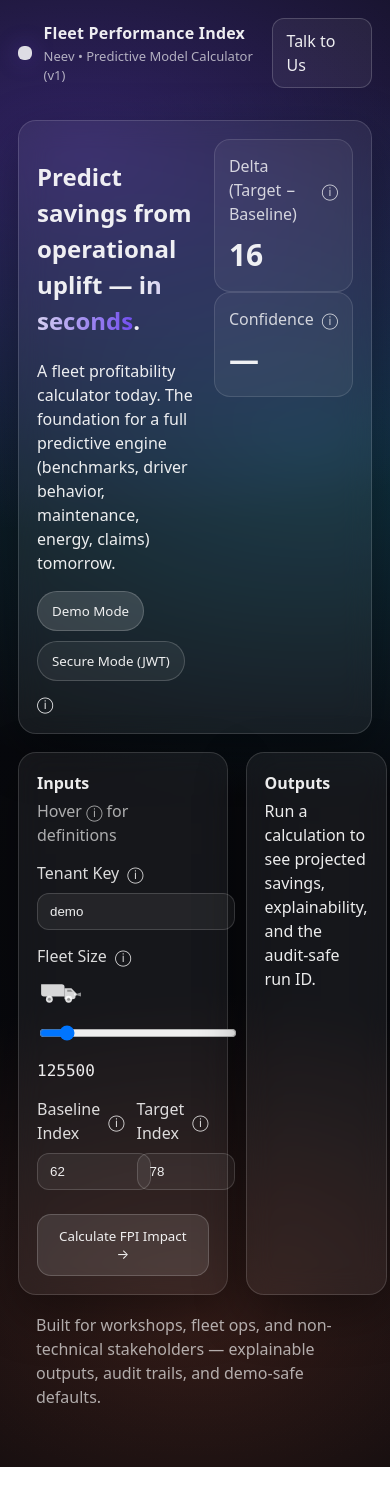
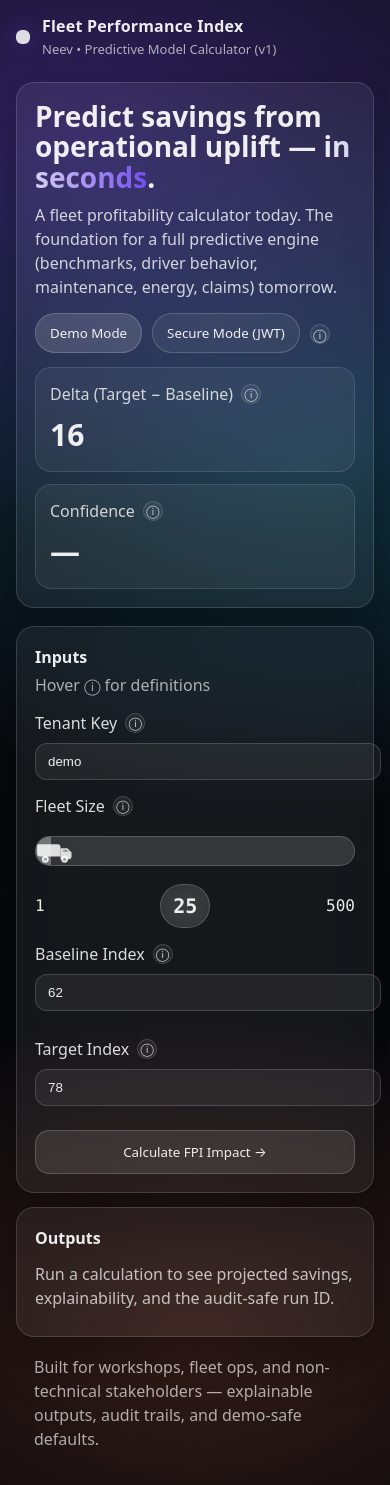
Before and after one commit to compilechain/fpi, a React (Vite) app: page / in a window 390 px wide. Built offline with nearby package versions, Linux system fonts and the light colour scheme.

Commit message:
Restore neo theme + layout styling

```diff
--- a/src/App.css
+++ b/src/App.css
@@ -1,21 +1,28 @@
-/* ===== Neev FPI base theme (restore look) ===== */
+/* ===== Global + full-bleed ===== */
+html, body, #root {
+  height: 100%;
+  width: 100%;
+  margin: 0;
+  padding: 0;
+}
+
+body {
+  overflow-x: hidden;
+}
+
+/* ===== App background + base theme ===== */
 .neo-bg {
   min-height: 100vh;
   width: 100%;
-  color: rgba(255,255,255,0.92);
+  color: rgba(255, 255, 255, 0.92);
   background:
-    radial-gradient(1200px 700px at 20% 10%, rgba(120, 80, 255, 0.35), rgba(0,0,0,0) 55%),
-    radial-gradient(1000px 600px at 80% 30%, rgba(40, 200, 255, 0.22), rgba(0,0,0,0) 60%),
-    radial-gradient(900px 600px at 50% 90%, rgba(255, 120, 80, 0.18), rgba(0,0,0,0) 55%),
+    radial-gradient(1200px 700px at 20% 10%, rgba(120, 80, 255, 0.35), rgba(0, 0, 0, 0) 55%),
+    radial-gradient(1000px 600px at 80% 30%, rgba(40, 200, 255, 0.22), rgba(0, 0, 0, 0) 60%),
+    radial-gradient(900px 600px at 50% 90%, rgba(255, 120, 80, 0.18), rgba(0, 0, 0, 0) 55%),
     linear-gradient(180deg, #0a0b10 0%, #06070b 100%);
 }
 
-.neo-wrap {
-  max-width: 1180px;
-  margin: 0 auto;
-  padding: 26px 18px 40px;
-}
-
+/* ===== Header ===== */
 .neo-header {
   display: flex;
   justify-content: space-between;
@@ -35,27 +42,52 @@
   width: 14px;
   height: 14px;
   border-radius: 6px;
-  background: rgba(255,255,255,0.85);
+  background: rgba(255, 255, 255, 0.85);
   box-shadow: 0 0 22px rgba(120, 80, 255, 0.35);
 }
 
-.brandTitle { font-weight: 700; letter-spacing: 0.2px; }
-.brandSub { opacity: 0.7; font-size: 13px; margin-top: 2px; }
+.brandTitle {
+  font-weight: 800;
+  letter-spacing: 0.2px;
+}
+
+.brandSub {
+  opacity: 0.7;
+  font-size: 13px;
+  margin-top: 2px;
+}
 
 .cta {
   padding: 10px 14px;
   border-radius: 12px;
-  border: 1px solid rgba(255,255,255,0.18);
-  background: rgba(255,255,255,0.06);
-  color: rgba(255,255,255,0.92);
+  border: 1px solid rgba(255, 255, 255, 0.18);
+  background: rgba(255, 255, 255, 0.06);
+  color: rgba(255, 255, 255, 0.92);
 }
 
+.cta:hover {
+  background: rgba(255, 255, 255, 0.10);
+}
+
+/* ===== Main wrap ===== */
+.neo-wrap {
+  max-width: 1180px;
+  margin: 0 auto;
+  padding: 26px 18px 40px;
+}
+
+/* ===== Glass cards ===== */
 .glass {
-  border: 1px solid rgba(255,255,255,0.14);
-  background: rgba(255,255,255,0.06);
+  border: 1px solid rgba(255, 255, 255, 0.14);
+  background: rgba(255, 255, 255, 0.06);
   backdrop-filter: blur(14px);
-  box-shadow: 0 18px 50px rgba(0,0,0,0.35);
+  box-shadow: 0 18px 50px rgba(0, 0, 0, 0.35);
   border-radius: 18px;
+}
+
+/* Ensure tooltips and cards don't clip */
+.glass, .card, .fieldRow, .twoCol {
+  overflow: visible;
 }
 
 .hero {
@@ -66,18 +98,108 @@
   margin-bottom: 18px;
 }
 
+.heroLeft h1 {
+  margin: 0 0 10px;
+  font-size: 34px;
+  line-height: 1.1;
+}
+
+.heroLeft p {
+  margin: 0 0 14px;
+  opacity: 0.86;
+}
+
+.grad {
+  background: linear-gradient(90deg, rgba(255,255,255,0.92), rgba(120,80,255,0.90));
+  -webkit-background-clip: text;
+  background-clip: text;
+  color: transparent;
+}
+
+.pillRow {
+  display: flex;
+  gap: 10px;
+  align-items: center;
+  flex-wrap: wrap;
+}
+
+.pill {
+  border-radius: 999px;
+  padding: 10px 14px;
+  border: 1px solid rgba(255, 255, 255, 0.18);
+  background: rgba(255, 255, 255, 0.06);
+  color: rgba(255, 255, 255, 0.92);
+}
+
+.pill:hover {
+  background: rgba(255, 255, 255, 0.10);
+}
+
+.pill.on {
+  background: rgba(255, 255, 255, 0.14);
+}
+
+.miniNote {
+  opacity: 0.9;
+}
+
+.heroRight {
+  display: grid;
+  gap: 12px;
+  align-content: start;
+}
+
+.metric {
+  padding: 14px;
+  border-radius: 16px;
+  border: 1px solid rgba(255, 255, 255, 0.12);
+  background: rgba(255, 255, 255, 0.05);
+}
+
+.metricLabel {
+  opacity: 0.85;
+  display: flex;
+  align-items: center;
+  gap: 8px;
+}
+
+.metricVal {
+  font-size: 30px;
+  font-weight: 800;
+  margin-top: 6px;
+}
+
 .grid {
   display: grid;
   grid-template-columns: 1fr 1fr;
   gap: 18px;
 }
 
-.card { padding: 18px; }
-.cardTitle { font-weight: 700; margin-bottom: 4px; }
-.cardSub { margin-bottom: 14px; }
+.card {
+  padding: 18px;
+}
 
-.fieldRow { display: grid; gap: 8px; margin-bottom: 14px; }
-.fieldRow label { display: flex; align-items: center; gap: 8px; opacity: 0.92; }
+.cardTitle {
+  font-weight: 800;
+  margin-bottom: 4px;
+}
+
+.cardSub {
+  margin-bottom: 14px;
+}
+
+.fieldRow {
+  display: grid;
+  gap: 8px;
+  margin-bottom: 14px;
+}
+
+.fieldRow label {
+  display: flex;
+  align-items: center;
+  gap: 8px;
+  opacity: 0.92;
+}
 
 .twoCol {
   display: grid;
@@ -89,10 +211,15 @@ input {
   width: 100%;
   padding: 10px 12px;
   border-radius: 12px;
-  border: 1px solid rgba(255,255,255,0.16);
-  background: rgba(255,255,255,0.06);
-  color: rgba(255,255,255,0.92);
+  border: 1px solid rgba(255, 255, 255, 0.16);
+  background: rgba(255, 255, 255, 0.06);
+  color: rgba(255, 255, 255, 0.92);
   outline: none;
+}
+
+input:focus {
+  border-color: rgba(120, 80, 255, 0.65);
+  box-shadow: 0 0 0 4px rgba(120, 80, 255, 0.14);
 }
 
 .runBtn {
@@ -100,47 +227,206 @@ input {
   margin-top: 10px;
   padding: 12px 14px;
   border-radius: 14px;
-  border: 1px solid rgba(255,255,255,0.18);
-  background: rgba(255,255,255,0.10);
-  color: rgba(255,255,255,0.92);
+  border: 1px solid rgba(255, 255, 255, 0.18);
+  background: rgba(255, 255, 255, 0.10);
+  color: rgba(255, 255, 255, 0.92);
 }
 
-.pillRow { display: flex; gap: 10px; align-items: center; flex-wrap: wrap; }
-.pill {
-  border-radius: 999px;
-  padding: 10px 14px;
-  border: 1px solid rgba(255,255,255,0.18);
-  background: rgba(255,255,255,0.06);
-  color: rgba(255,255,255,0.92);
-}
-.pill.on {
-  background: rgba(255,255,255,0.14);
+.runBtn:hover {
+  background: rgba(255, 255, 255, 0.14);
 }
 
-.metric { padding: 14px; border-radius: 16px; border: 1px solid rgba(255,255,255,0.12); background: rgba(255,255,255,0.05); }
-.metricLabel { opacity: 0.85; display: flex; align-items: center; gap: 8px; }
-.metricVal { font-size: 30px; font-weight: 800; margin-top: 6px; }
+.runBtn:disabled {
+  opacity: 0.6;
+  cursor: not-allowed;
+}
 
-.kpiRow { display: grid; grid-template-columns: 1fr 1fr; gap: 12px; margin-bottom: 12px; }
-.kpi { padding: 14px; border-radius: 16px; border: 1px solid rgba(255,255,255,0.12); background: rgba(255,255,255,0.05); }
-.kpiLabel { opacity: 0.8; font-size: 13px; }
-.kpiVal { font-size: 22px; font-weight: 800; margin-top: 6px; }
+.error {
+  margin-top: 10px;
+  padding: 10px 12px;
+  border-radius: 12px;
+  border: 1px solid rgba(255, 80, 80, 0.35);
+  background: rgba(255, 80, 80, 0.10);
+}
 
-.explainTitle { font-weight: 700; margin-bottom: 8px; }
-.explain ul { margin: 0; padding-left: 18px; opacity: 0.92; }
-.embedNote { margin-top: 12px; opacity: 0.75; font-size: 13px; }
+.empty {
+  opacity: 0.78;
+  padding: 8px 0;
+}
 
-.muted { opacity: 0.7; }
-.mono { font-family: ui-monospace, SFMono-Regular, Menlo, Monaco, Consolas, "Liberation Mono", "Courier New", monospace; }
+.kpiRow {
+  display: grid;
+  grid-template-columns: 1fr 1fr;
+  gap: 12px;
+  margin-bottom: 12px;
+}
 
+.kpi {
+  padding: 14px;
+  border-radius: 16px;
+  border: 1px solid rgba(255, 255, 255, 0.12);
+  background: rgba(255, 255, 255, 0.05);
+}
+
+.kpiLabel {
+  opacity: 0.8;
+  font-size: 13px;
+}
+
+.kpiVal {
+  font-size: 22px;
+  font-weight: 800;
+  margin-top: 6px;
+}
+
+.explainTitle {
+  font-weight: 800;
+  margin-bottom: 8px;
+}
+
+.explain ul {
+  margin: 0;
+  padding-left: 18px;
+  opacity: 0.92;
+}
+
+.embedNote {
+  margin-top: 12px;
+  opacity: 0.75;
+  font-size: 13px;
+}
+
+.muted {
+  opacity: 0.7;
+}
+
+.mono {
+  font-family: ui-monospace, SFMono-Regular, Menlo, Monaco, Consolas, "Liberation Mono", "Courier New", monospace;
+}
+
+/* ===== Footer ===== */
 .neo-footer {
   max-width: 1180px;
   margin: 18px auto 0;
   padding: 0 18px 18px;
 }
-.grad {
-  background: linear-gradient(90deg, rgba(255,255,255,0.92), rgba(120,80,255,0.90));
-  -webkit-background-clip: text;
-  background-clip: text;
-  color: transparent;
+
+/* ===== InfoTip + portal bubble ===== */
+.infoTip {
+  display: inline-flex;
+  align-items: center;
+  justify-content: center;
+  width: 18px;
+  height: 18px;
+  border-radius: 999px;
+  font-size: 13px;
+  line-height: 1;
+  cursor: help;
+  user-select: none;
+  outline: none;
+  border: 1px solid rgba(255,255,255,0.18);
+  background: rgba(255,255,255,0.06);
 }
+
+.infoTip:hover {
+  background: rgba(255,255,255,0.10);
+}
+
+.tipBubble {
+  z-index: 999999;
+  padding: 10px 12px;
+  border-radius: 12px;
+  line-height: 1.35;
+  font-size: 13px;
+  backdrop-filter: blur(10px);
+  border: 1px solid rgba(255,255,255,0.18);
+  background: rgba(10,10,12,0.72);
+  box-shadow: 0 18px 40px rgba(0,0,0,0.35);
+}
+
+/* ===== Truck slider (premium) ===== */
+.truckSlider { width: 100%; }
+
+.truckTrackWrap {
+  position: relative;
+  width: 100%;
+  padding: 10px 0;
+}
+
+.truckTrack {
+  position: relative;
+  height: 28px;
+  border-radius: 999px;
+  overflow: hidden;
+  background: rgba(255, 255, 255, 0.14);
+  border: 1px solid rgba(255, 255, 255, 0.18);
+}
+
+.truckFill {
+  position: absolute;
+  left: 0;
+  top: 0;
+  bottom: 0;
+  background: rgba(255, 255, 255, 0.32);
+}
+
+.truckHandle {
+  position: absolute;
+  top: 50%;
+  transform: translateY(-50%);
+  pointer-events: none;
+  filter: drop-shadow(0 8px 18px rgba(0,0,0,0.28));
+  color: rgba(255,255,255,0.92);
+}
+
+.truckSvg { display: block; }
+
+.truckTrackWrap .headlamps { opacity: 0; transition: opacity 120ms ease; }
+.truckTrackWrap.isDragging .headlamps { opacity: 1; }
+.truckTrackWrap.isDragging .truckHandle {
+  filter: drop-shadow(0 10px 26px rgba(0,0,0,0.34)) drop-shadow(0 0 14px rgba(255,255,255,0.22));
+}
+
+.rangeOverlay {
+  position: absolute;
+  inset: 0;
+  width: 100%;
+  height: 48px;
+  opacity: 0;
+  cursor: pointer;
+  -webkit-tap-highlight-color: transparent;
+}
+
+.truckMeta {
+  display: flex;
+  justify-content: space-between;
+  align-items: center;
+  margin-top: 8px;
+}
+
+.pillVal {
+  font-size: 20px;
+  font-weight: 700;
+  padding: 6px 12px;
+  border-radius: 999px;
+  border: 1px solid rgba(255,255,255,0.18);
+  background: rgba(255,255,255,0.10);
+  backdrop-filter: blur(10px);
+}
+
+/* ===== Responsive ===== */
+@media (max-width: 820px) {
+  .neo-header { padding: 14px 16px 6px; }
+  .neo-wrap { padding: 16px; }
+
+  .hero { grid-template-columns: 1fr; gap: 14px; }
+  .grid { grid-template-columns: 1fr; gap: 14px; }
+  .kpiRow { grid-template-columns: 1fr; gap: 12px; }
+
+  .heroLeft h1 { font-size: 28px; }
+  .cta { display: none; }
+}
+
+@media (max-width: 520px) {
+  .twoCol { grid-template-columns: 1fr; }
+}
```
